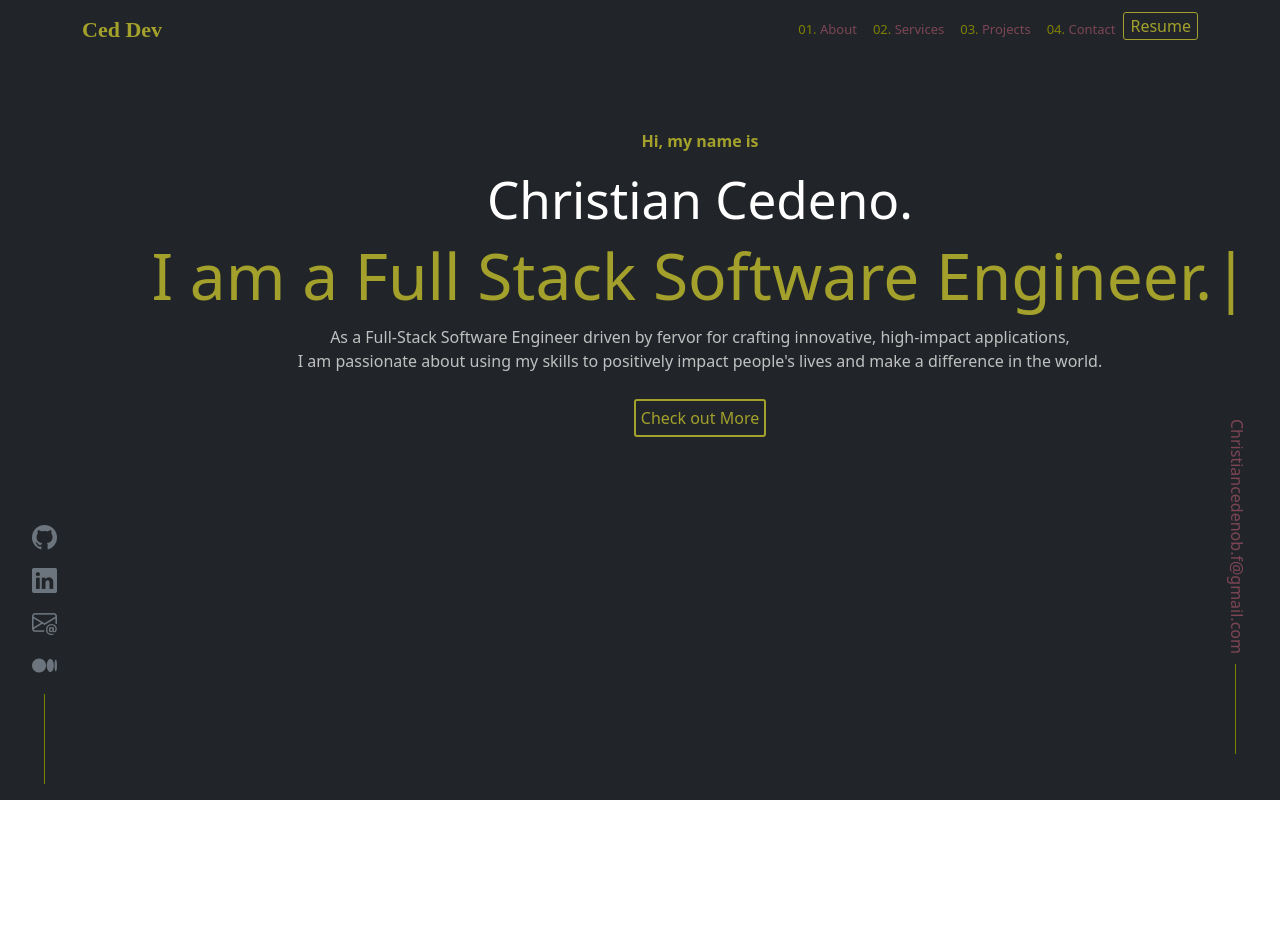
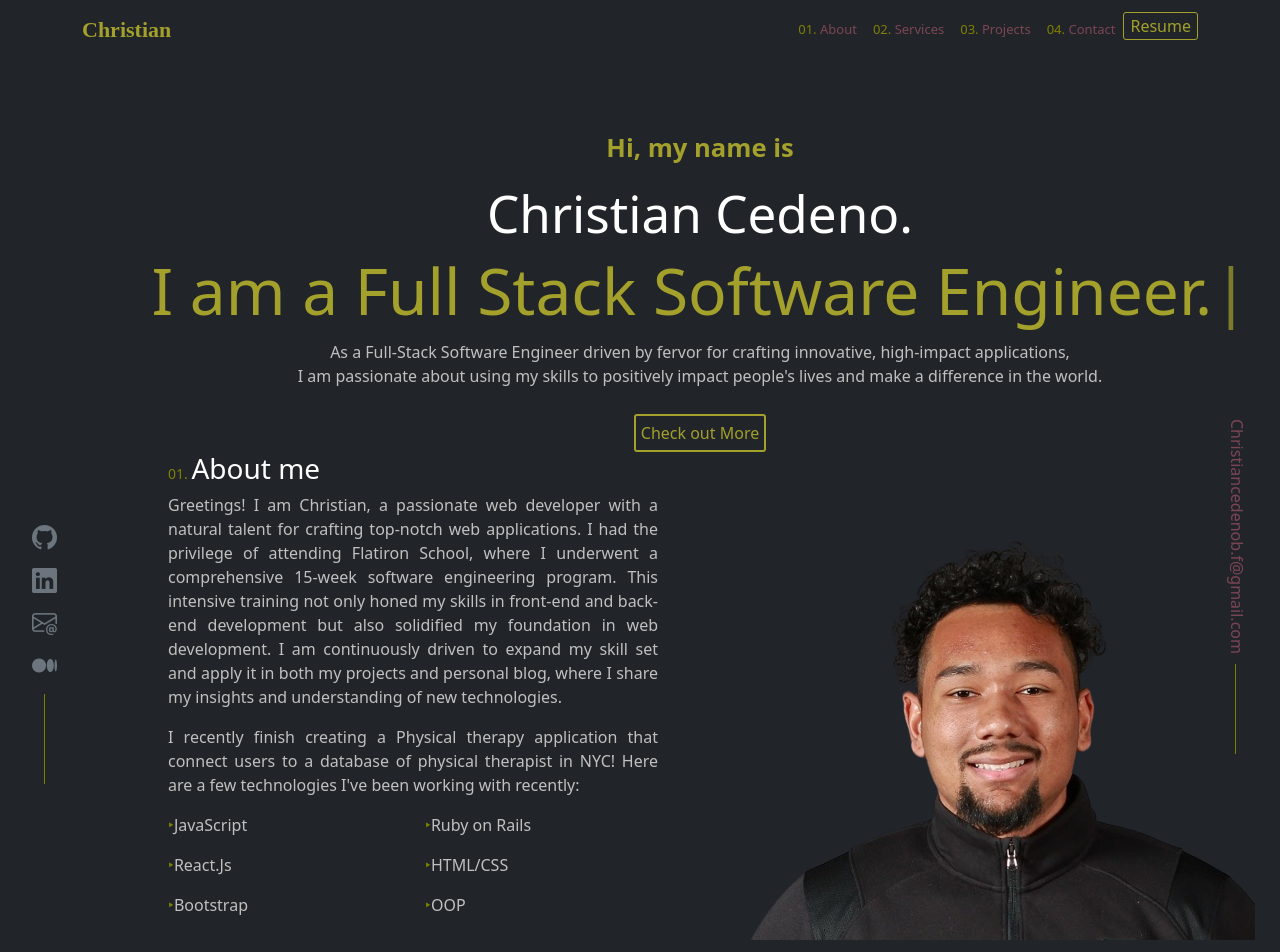
Before and after one commit to cedenoc181/pw2023, a React (Create React App) app: page / in a window 1280 px wide. Shown: the top 952 px of the page. Before the commit the page ends 800 px from the top, so only its background shows below. Built offline with nearby package versions, Linux system fonts and the light colour scheme.

Commit message:
added photo and about page to app.js

```diff
--- a/src/App.js
+++ b/src/App.js
@@ -1,11 +1,13 @@
 import './App.css';
 import Home from "./Component/Home"
+import About from './Component/About';
 import 'bootstrap/dist/css/bootstrap.min.css';
 
 function App() {
   return (
     <div className="App">
       <Home />
+      <About />
     </div>
   );
 }
--- a/src/Component/About.css
+++ b/src/Component/About.css
@@ -0,0 +1,37 @@
+:root {
+    --Darkolive: #808000;
+    --olive: #a3a02b;
+    --navy: #001f3f;
+    --black: #111111;
+    --white: #ffffff;
+    --Redclay: #b7563d;
+    --tan: #e9b35f;
+    --burgundy: #7d4554;
+    --grey: #c0c0c0;
+}
+
+.about-text h3 {
+    color: var(--white)
+}
+.about-text {
+    color: var(--grey);
+    text-align: justify;
+}
+
+
+.about-text h3 span {
+    color: var(--Darkolive) !important;
+    font-size: 14px;
+}
+
+.about .wrapper {
+    margin-left: 120px;
+}
+
+img {
+width: fit-content;
+}
+
+.technology span {
+    color: var(--Darkolive);
+}
--- a/src/Component/About.js
+++ b/src/Component/About.js
@@ -1,10 +1,11 @@
 import React from "react";
+import './About.css'
 
 function About() {
   return (
     <div className="about bg-dark w-100 vh-100">
-      <div className="row">
-        <div className='about_text'>
+      <div className="row wrapper">
+        <div className='about-text col-12 col-md-6 col-lg-6 px-5'>
             <h3><span>01. </span>About me</h3>
             <p>
             Greetings! I am Christian, a passionate web developer with a natural talent for crafting top-notch web applications.
@@ -16,7 +17,7 @@ function About() {
                 I recently finish creating a Physical therapy application that connect users to a database of physical therapist in NYC!
                 Here are a few technologies I've been working with recently:
             </p>
-            <div className='row'>
+            <div className='row technology'>
                 <div className='col-6'>
                     <p><span>‣</span>JavaScript</p>
                     <p><span>‣</span>React.Js</p>
@@ -29,8 +30,9 @@ function About() {
                 </div>
             </div>
         </div>
-        <div className='about_image'>
-            <img src='' alt=''/>
+        <div className='about_image col-12 col-md-6 col-lg-6
+        d-flex justify-content-center align-items-center'>
+            <img src={require('../Images/me.png')} alt='me'/>
         </div>
       </div>
     </div>
--- a/src/Component/Home.css
+++ b/src/Component/Home.css
@@ -66,6 +66,7 @@ main {
 
 main .hi-name  {
    color: var(--olive);
+   font-size: 2vw;
    font-weight: bold;
 }
 
--- a/src/Component/Home.js
+++ b/src/Component/Home.js
@@ -6,7 +6,7 @@ import Typewriter from 'typewriter-effect'
 
 function Home() {
   return (
-    <div className='home bg-dark w-100 vh-100'>
+    <div className='home bg-dark w-100 vh-50'>
         <Nav />
         <div className='icons-container'>
             <ul className='icons'>
--- a/src/Component/Nav.js
+++ b/src/Component/Nav.js
@@ -6,7 +6,7 @@ function Nav() {
   return (
     <div className="container">
 <nav class="navbar navbar-expand-md bg-transparent navbar-dark">
-  <a class="navbar-brand" href="#">Ced Dev</a>
+  <a class="navbar-brand" href="#">Christian</a>
   <button class="navbar-toggler" type="button" data-bs-toggle="collapse" data-bs-target="#navbarSupportedContent" aria-controls="navbarSupportedContent" aria-expanded="false" aria-label="Toggle navigation">
     <span class="navbar-toggler-icon"></span>
   </button>
```
Also changed, not shown: src/Images/me.png (added).
